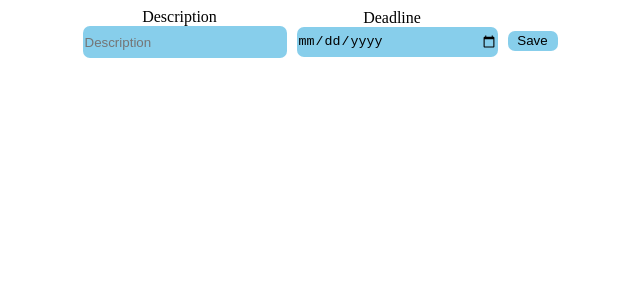
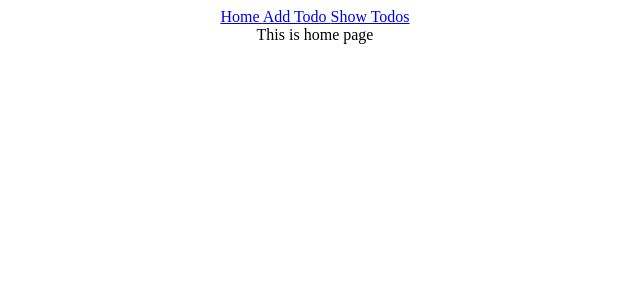
Before and after one commit to mnurullaher/todo-app-spring-react, a React (Create React App) app in the folder todo-front-end/: page / in a window 1280 px wide. Shown: the top 300 px of the page, without its empty margins (325-965 px from the left). Built offline with nearby package versions, Linux system fonts and the light colour scheme; no server answers.

Commit message:
front-end refactored

```diff
--- a/todo-front-end/package.json
+++ b/todo-front-end/package.json
@@ -13,6 +13,7 @@
     "axios": "^1.3.6",
     "react": "^18.2.0",
     "react-dom": "^18.2.0",
+    "react-router-dom": "^6.11.1",
     "react-scripts": "5.0.1",
     "typescript": "^4.9.5",
     "web-vitals": "^2.1.4"
--- a/todo-front-end/src/App.tsx
+++ b/todo-front-end/src/App.tsx
@@ -1,89 +1,27 @@
-import { ChangeEvent, useEffect, useState } from 'react';
 import './App.css';
-import { TodoComp } from './components/TodoComp';
+import { BrowserRouter as Router, Routes, Route, Link } from 'react-router-dom';
+import { AddTodo } from './pages/AddTodo';
+import { Todos } from './pages/Todos';
+import { Navbar } from './components/Navbar';
+import { Home } from './pages/Home';
 
-export interface Todo {
-  id: number,
-  description: string,
-  deadline: Date,
-  completed: boolean
-}
+
 
 function App() {
 
-  const [description, setDescription] = useState("");
-  const [deadline, setDeadline] = useState("");
-  const [isCompleted, setIsCompleted] = useState(false)
-  const [todoList, setTodoList] = useState<Todo[]>([])
-
-  const handleDescription = (event: ChangeEvent<HTMLInputElement>) => {
-    setDescription(event.target.value)
-  };
-
-  const handleDeadline = (event: ChangeEvent<HTMLInputElement>) => {
-    setDeadline(event.target.value)
-  }
-
-  const completeTodo = (id: number) => {
-    fetch(`http://localhost:8080/todos?id=${id}`, {
-      method: 'PUT'
-    })
-  };
-
-  const removeTodo = (id: number) => {
-    fetch(`http://localhost:8080/todos?id=${id}`, {
-      method: 'DELETE'
-    })
-  }
-
-  const saveTodo = () => {
-    fetch(`http://localhost:8080/todos?description=${description}&isCompleted=${isCompleted}&deadline=${deadline}`, {
-      method: 'POST'
-    })
-  }
-
-  const getTodos = async () => {
-    await fetch('http://localhost:8080/todos')
-      .then(response => response.json())
-      .then(data => setTodoList(data))
-      .catch(error => console.log(error))
-  }
-
-  useEffect(() => {
-    getTodos()
-  }, [saveTodo, completeTodo, removeTodo])
 
   return (
     <div className="App">
-      <div className="add-task">
 
-        <div className='input-container'>
-          <label>Description</label>
-          <input type="textarea" placeholder='Description' onChange={handleDescription} />
-        </div>
-
-        <div className='input-container'>
-          <label>Deadline</label>
-          <input type="date" onChange={handleDeadline} />
-        </div>
-
-        <button className='save-todo-button' onClick={saveTodo}>Save</button>
-
-      </div>
-
-      <div className='todos'>
-        {
-          todoList.map((todo: Todo) => {
-            return (
-              < TodoComp
-                todo={todo}
-                completeTodo={completeTodo}
-                removeTodo={removeTodo}
-              />
-            )
-          })
-        }
-      </div>
+      <Router>
+        <Navbar />
+        <Routes>
+          <Route path='/' element={<Home />} />
+          <Route path='/todo-add' element={<AddTodo />} />
+          <Route path='/todos' element={<Todos />} />
+          <Route path='*' element={<h1> PAGE NOT FOUND </h1>} />
+        </Routes>
+      </Router>
 
     </div>
   );
--- /dev/null
+++ b/todo-front-end/src/client/Todo.ts
@@ -0,0 +1,24 @@
+export const completeTodo = (id: number) => {
+    fetch(`http://localhost:8080/todos?id=${id}`, {
+        method: 'PUT'
+    })
+};
+
+export const removeTodo = (id: number) => {
+    fetch(`http://localhost:8080/todos?id=${id}`, {
+        method: 'DELETE'
+    })
+}
+
+export const saveTodo = (description: string, isCompleted: boolean, deadline: string) => {
+    fetch(`http://localhost:8080/todos?description=${description}&isCompleted=${isCompleted}&deadline=${deadline}`, {
+        method: 'POST'
+    })
+}
+
+export const getTodos = async (setTodoList: Function) => {
+    await fetch('http://localhost:8080/todos')
+        .then(response => response.json())
+        .then(data => setTodoList(data))
+        .catch(error => console.log(error))
+}
--- /dev/null
+++ b/todo-front-end/src/components/Navbar.tsx
@@ -0,0 +1,13 @@
+import { Link } from "react-router-dom";
+
+export const Navbar = () => {
+
+    return (
+        <div>
+            <Link to={"/"}> Home </Link>
+            <Link to={"/todo-add"}> Add Todo </Link>
+            <Link to={"/todos"}> Show Todos </Link>
+        </div>
+    );
+
+}
--- a/todo-front-end/src/components/TodoComp.tsx
+++ b/todo-front-end/src/components/TodoComp.tsx
@@ -1,4 +1,4 @@
-import { Todo } from "../App";
+import { Todo } from "../pages/Todos";
 
 interface TodoProps {
   todo: Todo
--- /dev/null
+++ b/todo-front-end/src/pages/AddTodo.tsx
@@ -0,0 +1,38 @@
+import { ChangeEvent, useState } from "react";
+import { saveTodo } from "../client/Todo";
+
+export const AddTodo = () => {
+
+    const [description, setDescription] = useState("");
+    const [deadline, setDeadline] = useState("");
+    const [isCompleted, setIsCompleted] = useState(false)
+
+    const handleDescription = (event: ChangeEvent<HTMLInputElement>) => {
+        setDescription(event.target.value)
+      };
+
+      const handleDeadline = (event: ChangeEvent<HTMLInputElement>) => {
+        setDeadline(event.target.value)
+      }
+
+    return (
+
+        <div className="add-task">
+
+        <div className='input-container'>
+          <label>Description</label>
+          <input type="textarea" placeholder='Description' onChange={handleDescription} />
+        </div>
+
+        <div className='input-container'>
+          <label>Deadline</label>
+          <input type="date" onChange={handleDeadline} />
+        </div>
+
+        <button className='save-todo-button' onClick={() => saveTodo(description, isCompleted, deadline)}>Save</button>
+
+      </div>
+
+    );
+
+}
--- /dev/null
+++ b/todo-front-end/src/pages/Home.tsx
@@ -0,0 +1,5 @@
+export const Home = () => {
+    return (
+        <div>This is home page</div>
+    );
+}
--- /dev/null
+++ b/todo-front-end/src/pages/Todos.tsx
@@ -0,0 +1,39 @@
+import { useEffect, useState } from "react";
+import { completeTodo, getTodos, removeTodo, saveTodo } from "../client/Todo";
+import { TodoComp } from "../components/TodoComp";
+
+export interface Todo {
+    id: number,
+    description: string,
+    deadline: Date,
+    completed: boolean
+  }
+
+export const Todos = () => {
+
+    const [todoList, setTodoList] = useState<Todo[]>([])
+
+
+    useEffect(() => {
+        getTodos(setTodoList)
+      }, [saveTodo, completeTodo, removeTodo])
+
+    return (
+
+        <div className='todos'>
+            {
+                todoList.map((todo: Todo) => {
+                    return (
+                        < TodoComp
+                            todo={todo}
+                            completeTodo={completeTodo}
+                            removeTodo={removeTodo}
+                        />
+                    )
+                })
+            }
+        </div>
+
+    );
+
+}
```
Also changed, not shown: 1 other file (tests, documents, lock files or other folders).
